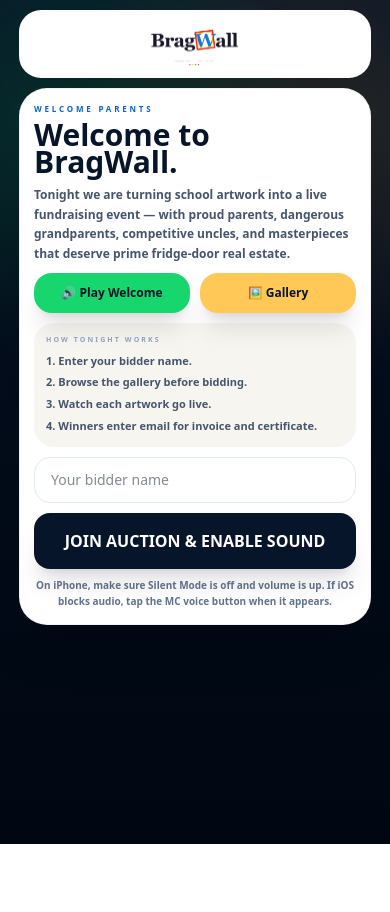
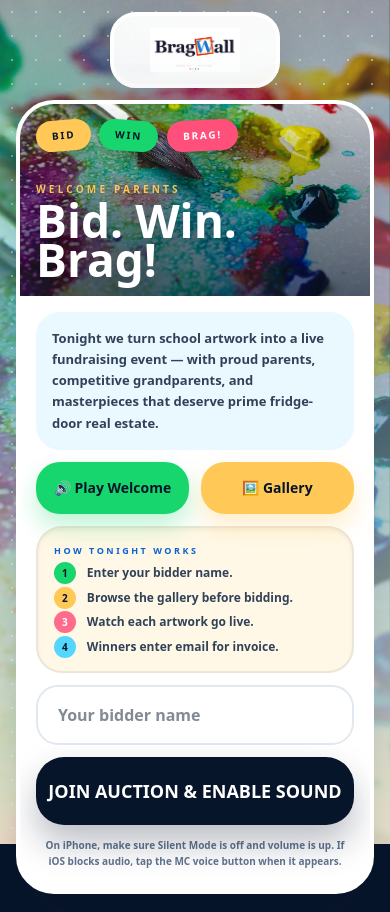
Before and after one commit to darrenseath7/bid-on-my-kid-mvp, a Next.js app: page /auction/demo in a window 390 px wide. Before the commit the page ends 844 px from the top, so only its background shows below. Built offline with nearby package versions, Linux system fonts and the light colour scheme; no server answers.

Commit message:
Refresh parent auction mobile view

```diff
--- a/app/auction/AuctionClient.tsx
+++ b/app/auction/AuctionClient.tsx
@@ -820,8 +820,12 @@
 
   if (!joined) {
     return (
-      <main className="min-h-[100svh] bg-[#020b18] text-white overflow-y-auto">
-        <div className="fixed inset-0 bg-[radial-gradient(circle_at_20%_15%,rgba(22,214,109,0.18),transparent_30%),radial-gradient(circle_at_80%_15%,rgba(255,200,87,0.14),transparent_32%),linear-gradient(180deg,#061124,#020b18_62%,#010712)]" />
+      <main className="min-h-[100svh] overflow-y-auto bg-[#07152b] text-[#07152b]">
+        <div className="fixed inset-0 bg-[url('/paintbrush.jpg')] bg-cover bg-center" />
+        <div className="fixed inset-0 bg-[linear-gradient(180deg,rgba(7,21,43,0.14),rgba(85,214,255,0.34)_38%,rgba(255,245,214,0.92))]" />
+        <div className="fixed inset-0 opacity-45 bg-[radial-gradient(circle,#ffffff_1.5px,transparent_1.5px)] bg-[size:24px_24px]" />
+        <div className="fixed -left-14 top-16 h-36 w-36 rounded-full bg-[#16d66d]/55 blur-3xl" />
+        <div className="fixed -right-14 top-56 h-36 w-36 rounded-full bg-[#ff6b8a]/50 blur-3xl" />
 
         <GalleryModal
           open={galleryOpen}
@@ -829,38 +833,50 @@
           artworks={artworks}
         />
 
-        <div className="relative max-w-sm mx-auto min-h-[100svh] px-4 py-2.5 flex flex-col">
-          <div className="bg-white rounded-[22px] px-4 py-2.5 mb-2.5 flex justify-center shadow-2xl shrink-0">
+        <div className="relative mx-auto flex min-h-[100svh] w-full max-w-md flex-col px-4 pb-[calc(18px+env(safe-area-inset-bottom))] pt-3">
+          <div className="mb-3 flex justify-center">
+            <div className="rounded-[26px] border-4 border-white bg-white/95 px-9 py-3 shadow-[0_18px_45px_rgba(7,21,43,0.18)]">
               <img
                 src="/bragwall-logo.png"
                 alt="BragWall"
-              className="h-12 w-auto object-contain"
+                className="h-11 w-auto object-contain"
               />
             </div>
-
-          <div className="bg-white text-[#07152b] rounded-[28px] p-3.5 shadow-2xl border border-black/5">
-            <p className="uppercase tracking-[0.35em] text-[8px] text-[#0b63ce] font-black mb-1.5">
-              Welcome Parents
-            </p>
-
-            <h1 className="text-3xl font-black leading-[0.9] mb-2.5">
-              Welcome to BragWall.
+          </div>
+
+          <section className="overflow-hidden rounded-[38px] border-4 border-white bg-white shadow-[0_28px_70px_rgba(7,21,43,0.25)]">
+            <div className="relative h-48 overflow-hidden bg-[#fff5d6]">
+              <img
+                src="/paintbrush.jpg"
+                alt="Colourful paint and brush"
+                className="h-full w-full object-cover"
+              />
+              <div className="absolute inset-0 bg-[linear-gradient(180deg,rgba(7,21,43,0.02),rgba(7,21,43,0.62))]" />
+              <div className="absolute left-4 top-4 flex flex-wrap gap-2">
+                <span className="rotate-[-5deg] rounded-full bg-[#ffc857] px-4 py-2 text-[10px] font-black uppercase tracking-[0.18em] text-[#07152b] shadow-lg">Bid</span>
+                <span className="rotate-[4deg] rounded-full bg-[#16d66d] px-4 py-2 text-[10px] font-black uppercase tracking-[0.18em] text-[#07152b] shadow-lg">Win</span>
+                <span className="rotate-[-3deg] rounded-full bg-[#ff4f7b] px-4 py-2 text-[10px] font-black uppercase tracking-[0.18em] text-white shadow-lg">Brag!</span>
+              </div>
+              <div className="absolute bottom-4 left-4 right-4">
+                <p className="mb-1 text-[10px] font-black uppercase tracking-[0.32em] text-[#ffc857] drop-shadow">Welcome Parents</p>
+                <h1 className="text-[46px] font-black leading-[0.86] text-white drop-shadow-[0_3px_14px_rgba(0,0,0,0.45)]">
+                  Bid. Win.<br />Brag!
                 </h1>
-
-            <p className="text-slate-600 text-[12px] leading-relaxed mb-2.5 font-bold">
-              Tonight we are turning school artwork into a live fundraising
-              event — with proud parents, dangerous grandparents, competitive
-              uncles, and masterpieces that deserve prime fridge-door real
-              estate.
-            </p>
-
-            <div className="grid grid-cols-2 gap-2.5 mb-2.5">
+              </div>
+            </div>
+
+            <div className="space-y-3 p-4">
+              <p className="rounded-[24px] bg-[#eaf8ff] p-4 text-[13px] font-extrabold leading-relaxed text-slate-700">
+                Tonight we turn school artwork into a live fundraising event — with proud parents, competitive grandparents, and masterpieces that deserve prime fridge-door real estate.
+              </p>
+
+              <div className="grid grid-cols-2 gap-3">
                 <button
                   type="button"
                   onClick={handleWelcomeVoiceTap}
                   onTouchEnd={handleWelcomeVoiceTap}
                   disabled={welcomeVoiceLoading}
-                className="bg-[#16d66d] text-[#07152b] rounded-[18px] py-3 px-3 font-black text-xs shadow-xl disabled:opacity-50 active:scale-[0.98] transition touch-manipulation"
+                  className="touch-manipulation rounded-[24px] bg-[#16d66d] px-3 py-4 text-sm font-black text-[#07152b] shadow-[0_12px_25px_rgba(22,214,109,0.28)] transition active:scale-[0.98] disabled:opacity-50"
                 >
                   {welcomeVoiceLoading
                     ? "Loading..."
@@ -871,22 +887,21 @@
 
                 <button
                   onClick={() => setGalleryOpen(true)}
-                className="bg-[#ffc857] text-[#07152b] rounded-[18px] py-3 px-3 font-black text-xs shadow-xl"
+                  className="rounded-[24px] bg-[#ffc857] px-3 py-4 text-sm font-black text-[#07152b] shadow-[0_12px_25px_rgba(255,200,87,0.32)] active:scale-[0.98]"
                 >
                   🖼️ Gallery
                 </button>
               </div>
 
-            <div className="bg-[#f7f5f0] rounded-[20px] p-3 mb-2.5">
-              <p className="uppercase tracking-[0.3em] text-[7px] text-slate-400 font-black mb-1.5">
-                How Tonight Works
-              </p>
-
-              <div className="space-y-1 text-slate-600 text-[11px] font-bold leading-relaxed">
-                <p>1. Enter your bidder name.</p>
-                <p>2. Browse the gallery before bidding.</p>
-                <p>3. Watch each artwork go live.</p>
-                <p>4. Winners enter email for invoice and certificate.</p>
+              <div className="rounded-[26px] border-2 border-[#07152b]/8 bg-[#fff8e6] p-4 shadow-inner">
+                <p className="mb-2 text-[9px] font-black uppercase tracking-[0.28em] text-[#0b63ce]">
+                  How tonight works
+                </p>
+                <div className="grid gap-2 text-[12px] font-black leading-snug text-slate-700">
+                  <p><span className="mr-2 rounded-full bg-[#16d66d] px-2 py-1 text-[10px] text-[#07152b]">1</span> Enter your bidder name.</p>
+                  <p><span className="mr-2 rounded-full bg-[#ffc857] px-2 py-1 text-[10px] text-[#07152b]">2</span> Browse the gallery before bidding.</p>
+                  <p><span className="mr-2 rounded-full bg-[#ff6b8a] px-2 py-1 text-[10px] text-white">3</span> Watch each artwork go live.</p>
+                  <p><span className="mr-2 rounded-full bg-[#55d6ff] px-2 py-1 text-[10px] text-[#07152b]">4</span> Winners enter email for invoice.</p>
                 </div>
               </div>
 
@@ -894,7 +909,7 @@
                 value={bidderName}
                 onChange={(event) => setBidderName(event.target.value)}
                 placeholder="Your bidder name"
-              className="w-full rounded-2xl border border-slate-200 px-4 py-3 text-sm mb-2.5 outline-none"
+                className="w-full rounded-[22px] border-2 border-slate-200 bg-white px-5 py-4 text-base font-bold outline-none focus:border-[#16d66d]"
               />
 
               <button
@@ -906,16 +921,16 @@
                   audioUnlockedRef.current = true;
                 }}
                 onClick={handleJoinAuction}
-              className="relative z-10 w-full touch-manipulation select-none bg-[#07152b] text-white rounded-2xl py-4 font-black text-base shadow-xl active:scale-[0.98]"
+                className="relative z-10 w-full touch-manipulation select-none rounded-[28px] bg-[#07152b] py-5 text-lg font-black text-white shadow-[0_18px_35px_rgba(7,21,43,0.28)] active:scale-[0.98]"
               >
                 JOIN AUCTION & ENABLE SOUND
               </button>
 
-            <p className="text-center text-[10px] text-slate-500 font-black mt-2 leading-relaxed">
-              On iPhone, make sure Silent Mode is off and volume is up. If iOS
-              blocks audio, tap the MC voice button when it appears.
-            </p>
-          </div>
+              <p className="px-2 pb-1 text-center text-[10px] font-black leading-relaxed text-slate-500">
+                On iPhone, make sure Silent Mode is off and volume is up. If iOS blocks audio, tap the MC voice button when it appears.
+              </p>
+            </div>
+          </section>
         </div>
       </main>
     );
@@ -931,8 +946,10 @@
 
   if (isWaiting) {
     return (
-      <main className="min-h-screen bg-[#020b18] text-white overflow-hidden">
-        <div className="absolute inset-0 bg-[radial-gradient(circle_at_20%_15%,rgba(22,214,109,0.18),transparent_30%),radial-gradient(circle_at_80%_15%,rgba(255,200,87,0.14),transparent_32%),linear-gradient(180deg,#061124,#020b18_62%,#010712)]" />
+      <main className="min-h-[100svh] overflow-y-auto bg-[#07152b] text-[#07152b]">
+        <div className="fixed inset-0 bg-[url('/paintbrush.jpg')] bg-cover bg-center" />
+        <div className="fixed inset-0 bg-[linear-gradient(180deg,rgba(85,214,255,0.62),rgba(255,255,255,0.72)_48%,rgba(255,245,214,0.96))]" />
+        <div className="fixed inset-0 opacity-35 bg-[radial-gradient(circle,#ffffff_1.5px,transparent_1.5px)] bg-[size:24px_24px]" />
 
         <GalleryModal
           open={galleryOpen}
@@ -940,38 +957,38 @@
           artworks={artworks}
         />
 
-        <div className="relative max-w-md mx-auto min-h-screen px-5 py-6 flex flex-col">
-          <div className="bg-white rounded-[28px] p-5 mb-6 flex justify-center shadow-2xl">
+        <div className="relative mx-auto flex min-h-[100svh] w-full max-w-md flex-col px-4 pb-[calc(18px+env(safe-area-inset-bottom))] pt-4">
+          <div className="mb-4 rounded-[28px] border-4 border-white bg-white/95 px-5 py-3 text-center shadow-[0_18px_45px_rgba(7,21,43,0.18)]">
             <img
               src="/bragwall-logo.png"
               alt="BragWall"
-              className="h-20 w-auto object-contain"
+              className="mx-auto h-14 w-auto object-contain"
             />
           </div>
 
-          <div className="flex-1 bg-white/10 border border-white/10 rounded-[36px] p-7 shadow-2xl flex flex-col justify-center">
-            <div className="w-20 h-20 rounded-[28px] bg-[#16d66d] text-[#07152b] flex items-center justify-center text-5xl mb-6 shadow-2xl">
+          <section className="flex flex-1 flex-col overflow-hidden rounded-[38px] border-4 border-white bg-white shadow-[0_28px_70px_rgba(7,21,43,0.24)]">
+            <div className="relative h-56 overflow-hidden">
+              <img src="/paintbrush.jpg" alt="Paint and brush" className="h-full w-full object-cover" />
+              <div className="absolute inset-0 bg-[linear-gradient(180deg,rgba(7,21,43,0.08),rgba(7,21,43,0.64))]" />
+              <div className="absolute bottom-5 left-5 right-5">
+                <div className="mb-4 flex h-20 w-20 items-center justify-center rounded-[30px] bg-[#16d66d] text-5xl shadow-2xl">
                   🎨
                 </div>
-
-            <p className="uppercase tracking-[0.35em] text-xs text-[#16d66d] font-black mb-4">
-              Parent Waiting Room
-            </p>
-
-            <h1 className="text-6xl font-black leading-none mb-5">
+                <p className="mb-2 text-[10px] font-black uppercase tracking-[0.34em] text-[#ffc857]">Parent Waiting Room</p>
+                <h1 className="text-[58px] font-black leading-none text-white drop-shadow-[0_3px_14px_rgba(0,0,0,0.45)]">
                   You’re in.
                 </h1>
-
-            <p className="text-white/70 text-lg leading-relaxed mb-4 font-bold">
-              Keep this page open. The first artwork will appear automatically
-              when the auction starts.
-            </p>
-
-            <div className="bg-[#16d66d] text-[#07152b] rounded-[22px] p-4 mb-6 shadow-xl">
-              <p className="uppercase tracking-[0.25em] text-[9px] font-black mb-1 opacity-70">
-                Sound
-              </p>
-              <p className="font-black">
+              </div>
+            </div>
+
+            <div className="flex flex-1 flex-col gap-4 p-5">
+              <p className="text-lg font-extrabold leading-relaxed text-slate-700">
+                Keep this page open. The first artwork will appear automatically when the auction starts.
+              </p>
+
+              <div className="rounded-[26px] bg-[#16d66d] p-4 text-[#07152b] shadow-[0_14px_30px_rgba(22,214,109,0.26)]">
+                <p className="mb-1 text-[10px] font-black uppercase tracking-[0.25em] opacity-70">Sound</p>
+                <p className="text-lg font-black">
                   {soundEnabled ? "Sound enabled ✅" : "Tap Join Auction to enable sound"}
                 </p>
               </div>
@@ -979,32 +996,35 @@
               <div className="grid grid-cols-2 gap-3">
                 <button
                   onClick={() => setGalleryOpen(true)}
-                className="bg-[#ffc857] text-[#07152b] rounded-[24px] p-5 text-left shadow-xl"
-              >
-                <p className="uppercase tracking-[0.25em] text-[10px] font-black mb-2 opacity-70">
-                  Preview
-                </p>
-
-                <p className="text-xl font-black">Gallery</p>
+                  className="rounded-[28px] bg-[#ffc857] p-5 text-left text-[#07152b] shadow-xl active:scale-[0.98]"
+                >
+                  <p className="mb-2 text-[10px] font-black uppercase tracking-[0.25em] opacity-70">Preview</p>
+                  <p className="text-2xl font-black">Gallery</p>
                 </button>
 
-              <div className="bg-[#16d66d] text-[#07152b] rounded-[24px] p-5 shadow-xl">
-                <p className="uppercase tracking-[0.25em] text-[10px] font-black mb-2 opacity-70">
-                  Auction
-                </p>
-
-                <p className="text-xl font-black">Ready</p>
-              </div>
-            </div>
-          </div>
+                <div className="rounded-[28px] bg-[#55d6ff] p-5 text-[#07152b] shadow-xl">
+                  <p className="mb-2 text-[10px] font-black uppercase tracking-[0.25em] opacity-70">Auction</p>
+                  <p className="text-2xl font-black">Ready</p>
+                </div>
+              </div>
+
+              <div className="mt-auto rounded-[26px] bg-[#07152b] p-5 text-white">
+                <p className="text-center text-sm font-black leading-relaxed">
+                  The next masterpiece is almost ready. Stay close — bidding moves fast.
+                </p>
+              </div>
+            </div>
+          </section>
         </div>
       </main>
     );
   }
 
   return (
-    <main className="h-[100dvh] bg-[#020b18] text-white overflow-hidden flex flex-col">
-      <div className="absolute inset-0 bg-[radial-gradient(circle_at_20%_5%,rgba(22,214,109,0.14),transparent_28%),radial-gradient(circle_at_80%_5%,rgba(255,200,87,0.13),transparent_30%),linear-gradient(180deg,#061124,#020b18_65%,#010712)]" />
+    <main className="relative h-[100dvh] overflow-hidden text-[#07152b] flex flex-col">
+      <div className="absolute inset-0 bg-[url('/paintbrush.jpg')] bg-cover bg-center" />
+      <div className="absolute inset-0 bg-[radial-gradient(circle_at_50%_0%,rgba(255,255,255,0.62),transparent_34%),linear-gradient(180deg,rgba(255,255,255,0.08),rgba(255,245,214,0.40))]" />
+      <div className="absolute inset-0 opacity-45 bg-[radial-gradient(circle,#ffffff_1.4px,transparent_1.4px)] bg-[size:28px_28px]" />
 
       <GalleryModal
         open={galleryOpen}
@@ -1012,18 +1032,18 @@
         artworks={artworks}
       />
 
-      <div className="relative shrink-0 bg-[#061124]/95 backdrop-blur border-b border-white/10">
+      <div className="relative shrink-0 bg-white/90 backdrop-blur border-b-4 border-[#07152b]/10 shadow-[0_10px_30px_rgba(7,21,43,0.12)]">
         <div className="max-w-md mx-auto px-4 py-2.5">
           <div className="flex items-center justify-between gap-3">
             <button
               onClick={() => setGalleryOpen(true)}
-              className="w-10 h-10 rounded-2xl border border-white/10 flex items-center justify-center text-xl shrink-0 bg-white/5"
+              className="w-11 h-11 rounded-[20px] border-2 border-[#07152b]/10 flex items-center justify-center text-xl shrink-0 bg-[#ffc857] shadow-lg"
               aria-label="Open gallery"
             >
               🖼️
             </button>
 
-            <div className="bg-white rounded-xl px-2 py-1">
+            <div className="bg-white rounded-2xl px-3 py-1.5 border-2 border-[#07152b]/5 shadow-lg">
               <img
                 src="/bragwall-logo.png"
                 alt="BragWall"
@@ -1032,9 +1052,9 @@
             </div>
 
             <div className="text-right shrink-0 max-w-[105px]">
-              <p className="text-[9px] text-white/50">Bidding as</p>
-
-              <p className="font-black text-xs leading-tight truncate">
+              <p className="text-[9px] text-slate-500 font-black">Bidding as</p>
+
+              <p className="font-black text-xs leading-tight truncate text-[#07152b]">
                 {bidderName}
                 <span className="inline-block w-2 h-2 bg-[#16d66d] rounded-full ml-1 shadow-[0_0_12px_rgba(22,214,109,0.9)]" />
               </p>
@@ -1108,8 +1128,7 @@
                       </h2>
 
                       <p className="text-slate-600 font-bold leading-relaxed">
-                        Enter your email to receive your invoice, certificate,
-                        and payment details.
+                        Enter your email to receive your invoice. Your certificate will be released once payment is confirmed.
                       </p>
                     </div>
                   </div>
@@ -1129,7 +1148,7 @@
                   >
                     {submittingEmail
                       ? "Saving Email..."
-                      : "Send Invoice & Certificate"}
+                      : "Send Invoice"}
                   </button>
 
                   <p className="text-center text-slate-500 text-sm font-bold mt-4">
@@ -1175,7 +1194,7 @@
         )}
       </AnimatePresence>
 
-      <div className="relative flex-1 min-h-0 max-w-md mx-auto w-full px-4 py-3 flex flex-col gap-2.5 overflow-y-auto overscroll-contain pb-6">
+      <div className="relative flex-1 min-h-0 max-w-md mx-auto w-full px-4 py-4 flex flex-col gap-3 overflow-y-auto overscroll-contain pb-6">
         {isSold && isWinningBidder && winnerEmailAlreadySubmitted && (
           <div className="shrink-0 bg-[#16d66d] text-[#07152b] rounded-[20px] p-3 shadow-xl">
             <p className="uppercase tracking-[0.25em] text-[10px] font-black mb-1">
@@ -1183,8 +1202,7 @@
             </p>
 
             <p className="font-black text-sm leading-snug">
-              Thanks, {bidderName}. Your invoice and certificate will be
-              emailed to you.
+              Thanks, {bidderName}. Your invoice will be emailed to you.
             </p>
           </div>
         )}
@@ -1277,39 +1295,39 @@
           </motion.div>
         )}
 
-        <div className="shrink-0 flex items-start justify-between gap-3">
+        <div className="shrink-0 flex items-start justify-between gap-3 rounded-[28px] border-2 border-white/70 bg-white/82 p-4 shadow-[0_18px_45px_rgba(7,21,43,0.18)] backdrop-blur-md">
           <div className="min-w-0">
             <p className="uppercase tracking-[0.25em] text-[10px] text-[#16d66d] font-black mb-1">
               Live Auction
             </p>
 
-            <h1 className="text-3xl font-black leading-none truncate">
+            <h1 className="text-3xl font-black leading-none truncate text-[#07152b]">
               {auction.child_name} {auction.child_surname}
             </h1>
 
-            <p className="text-white/55 text-sm font-bold mt-1 truncate">
+            <p className="text-slate-600 text-sm font-black mt-1 truncate">
               {auction.grade}
             </p>
 
-            <p className="text-[#ffc857] text-xs font-black mt-1">
+            <p className="text-[#0b63ce] text-xs font-black mt-1">
               {bidderCounterLabel}
             </p>
           </div>
 
           <button
             onClick={() => setGalleryOpen(true)}
-            className="border border-[#16d66d]/60 text-[#16d66d] rounded-2xl px-3 py-2 text-center shrink-0 bg-white/5"
-          >
-            <p className="text-[10px] text-white/50">View</p>
+            className="border-2 border-white text-[#07152b] rounded-[22px] px-3 py-2 text-center shrink-0 bg-[#ffc857] shadow-lg"
+          >
+            <p className="text-[10px] text-[#07152b]/55 font-black">View</p>
             <p className="font-black text-sm">Gallery</p>
           </button>
         </div>
 
-        <div className="shrink-0 rounded-[30px] overflow-hidden border border-white/10 shadow-[0_18px_55px_rgba(0,0,0,0.45)] bg-[#16110b]">
-          <div className="bg-[radial-gradient(circle_at_top,rgba(255,255,255,0.18),transparent_38%),linear-gradient(180deg,#241b13,#090909)] p-3">
+        <div className="shrink-0 rounded-[34px] overflow-hidden border-4 border-white shadow-[0_18px_55px_rgba(7,21,43,0.25)] bg-white">
+          <div className="bg-[#fff5d6] p-3">
             <div className="bg-gradient-to-br from-[#c78b25] via-[#f7df8f] to-[#6a3b0b] p-2 rounded-[20px] shadow-[0_0_35px_rgba(255,200,87,0.18)]">
               <div className="bg-[#f8f5ef] rounded-[14px] p-2.5">
-                <div className="rounded-[10px] overflow-hidden bg-white h-[27dvh] min-h-[180px] max-h-[255px] flex items-center justify-center">
+                <div className="rounded-[14px] overflow-hidden bg-white h-[32dvh] min-h-[220px] max-h-[330px] flex items-center justify-center">
                   {auction.artwork_url ? (
                     <img
                       src={auction.artwork_url}
@@ -1326,7 +1344,7 @@
             </div>
           </div>
 
-          <div className="h-6 bg-gradient-to-b from-[#5b3312] to-[#1b1008]" />
+          <div className="h-5 bg-gradient-to-b from-[#ffc857] to-[#f59e0b]" />
         </div>
 
         <motion.div
@@ -1337,7 +1355,7 @@
           transition={{
             duration: 0.35,
           }}
-          className="shrink-0 bg-white text-[#07152b] rounded-[24px] p-4 shadow-xl border border-black/5"
+          className="shrink-0 bg-white text-[#07152b] rounded-[28px] p-5 shadow-[0_18px_40px_rgba(7,21,43,0.18)] border-4 border-white"
         >
           <div className="grid grid-cols-2 gap-3 items-end">
             <div>
@@ -1415,7 +1433,7 @@
       </div>
 
       {!isSold && !isPreparingIntro && !isIntro && (
-        <div className="relative shrink-0 bg-[#020b18]/95 backdrop-blur border-t border-white/10 shadow-[0_-10px_40px_rgba(0,0,0,0.4)]">
+        <div className="relative shrink-0 bg-white/92 backdrop-blur border-t-4 border-[#07152b]/10 shadow-[0_-10px_40px_rgba(7,21,43,0.16)]">
           <div className="max-w-md mx-auto p-3">
             <motion.button
               whileTap={{ scale: canBid ? 0.97 : 1 }}
@@ -1443,7 +1461,7 @@
 
             <p
               className={`text-center font-bold mt-1 text-xs ${
-                isUrgency ? "text-[#ff8d86]" : "text-white/40"
+                isUrgency ? "text-[#ef2b20]" : "text-slate-500"
               }`}
             >
               {isPreparingIntro
```
Also changed, not shown: public/paintbrush.jpg (added), 1 other file (tests, documents, lock files or other folders). Lines whose indentation alone changed are shown as unchanged.
